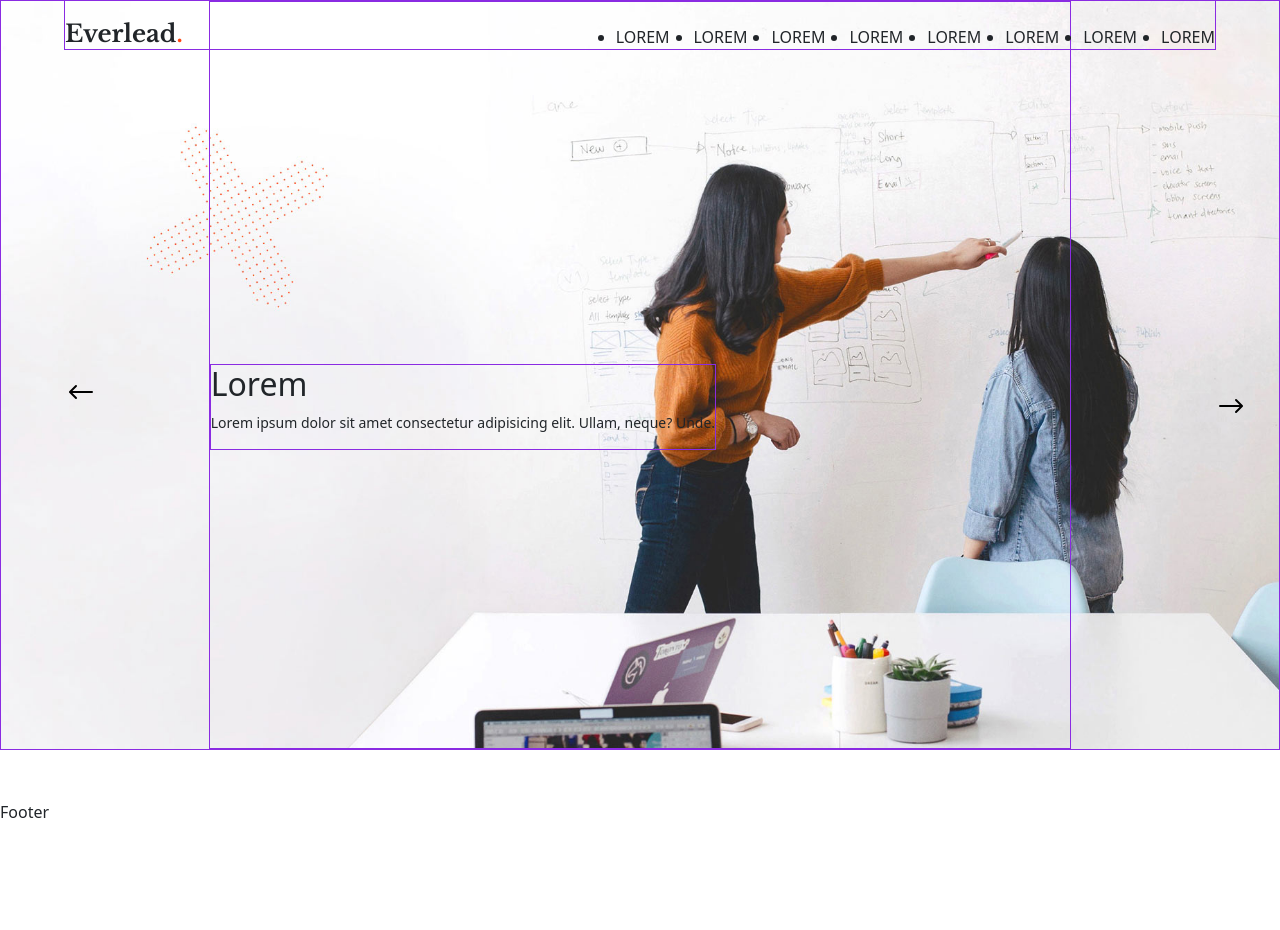
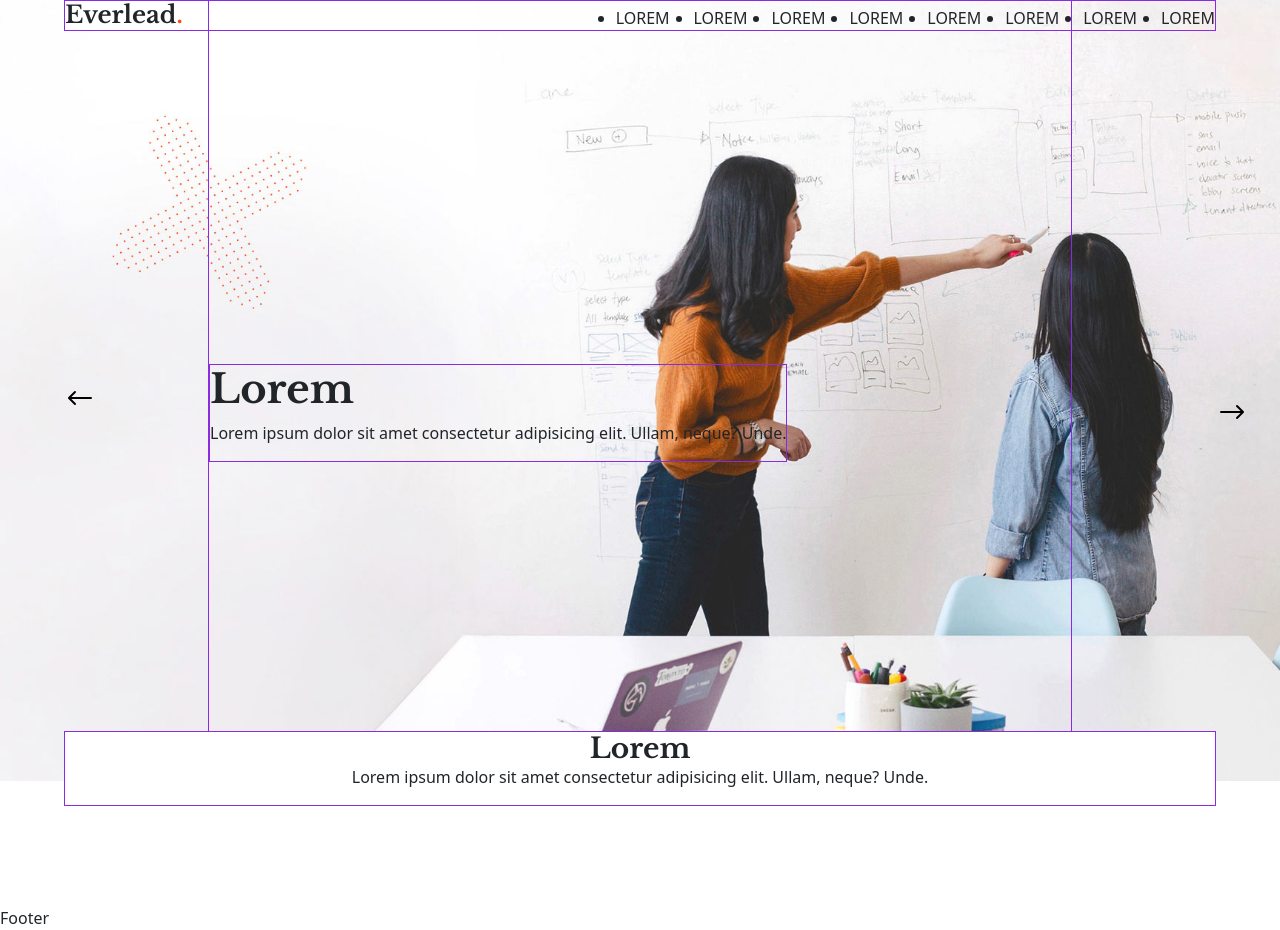
Before and after one commit to SerenaMalusa/proj-html-vuejs, a Vue app: page / in a window 1280 px wide. Before the commit the page ends 824 px from the top, so only its background shows below. Built offline with nearby package versions, Linux system fonts and the light colour scheme.

Commit message:
to fix: the height of the container in the header component passes to the main component !!

```diff
--- a/src/App.vue
+++ b/src/App.vue
@@ -22,7 +22,7 @@
 
   <app-header />
 
-  <app-main />
+  <app-main id="main"/>
 
   <app-footer />
 
@@ -33,5 +33,8 @@
   // import file general.scss
   @use  './styles/general.scss';
 
+  #main {
+    background-color: #b6e0f0;
+  }
 
 </style>
--- a/src/components/AppHeader.vue
+++ b/src/components/AppHeader.vue
@@ -5,7 +5,7 @@
 </script>
 
 <template>
-  <div class="wrapper d-flex justify-content-between align-items-end debug">
+  <div class="container_l d-flex justify-content-between align-items-end debug">
 
     <a class="h4 text-serif mb-0" href="#">Everlead<b class="text-secondary">.</b></a>
 
@@ -31,8 +31,8 @@
     @use '../styles/partials/variables.scss' as *;
     @use '../styles/partials/mixins.scss' as *;
 
-    .wrapper {
-      height: $header-h;
+    .container_l {
+      // height: $header-h;
       position: relative;
       z-index: 1;
     }
--- a/src/components/AppMain.vue
+++ b/src/components/AppMain.vue
@@ -5,28 +5,37 @@
 </script>
 
 <template>
-    <section class="debug" id="hero">
-
+    <section id="hero">
         <figure>
             <img src="../assets/img/rev-slider-main-home-img-03.jpg" alt="#">
         </figure>
 
-        <div class="wrapper">
+        <div class="container_l">
 
             <div class="slider-arrows">
                 <img class="arrow arrow-right" src="../assets/svg/svg-6.svg" alt="right arrow">
                 <img class="arrow arrow-left" src="../assets/svg/svg-6.svg" alt="left arrow">
             </div>
 
-            <div class="wrapper small debug">
+            <div class="container_s debug">
 
                 <div class=" debug">
-                    <h2>Lorem</h2>
+                    <h2 class="text-serif h1">Lorem</h2>
                     <p>Lorem ipsum dolor sit amet consectetur adipisicing elit. Ullam, neque? Unde.</p>
                 </div>
 
             </div>
 
+        </div>
+    </section>
+
+    <section id="specialties">
+        <div class="container_l debug">
+            <div class="section-title text-center">
+                <h2 class="text-serif h3 mb-0">Lorem</h2>
+                <p>Lorem ipsum dolor sit amet consectetur adipisicing elit. Ullam, neque? Unde.</p>
+
+            </div>
         </div>
     </section>
 </template>
@@ -38,7 +47,7 @@
     @use '../styles/partials/mixins.scss' as *;
 
     #hero {
-        height: calc(100vh - $header-h);
+        height: 100vh;
 
         position: relative;
         top: calc(-1 * $header-h);
@@ -58,7 +67,7 @@
             }
         }
 
-        .wrapper {
+        .container_l {
             height: 100%;
             position: relative;
             .arrow {
@@ -77,7 +86,8 @@
                 }
             }
 
-            &.small {
+            .container_s {
+                height: 100%;
                 display: flex;
                 justify-content: flex-start;
                 align-items: center;
@@ -87,6 +97,16 @@
                 }
             }
         }
+
+    }
+
+    #specialties {
+
+            .container_l {
+                background-color:#ffffff;
+                position: relative;
+                top: calc(-2 * $header-h);
+            }
     }
 
 </style>
--- a/src/styles/general.scss
+++ b/src/styles/general.scss
@@ -41,11 +41,12 @@ a {
 }
 
 // UTILITY
-.wrapper {
+.container_l {
     margin: 0 auto;
     width: 90%;
 }
 
-.wrapper.small {
+.container_s {
+    margin: 0 auto;
     width: 75%;
 }
```
